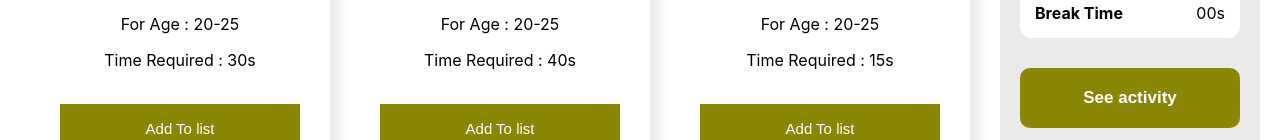
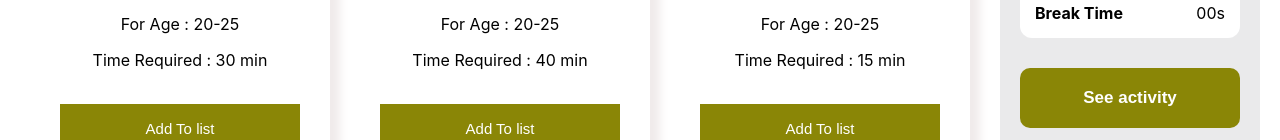
Before and after one commit to RakibulHasan2/handspring-heroes, a React (Create React App) app: page / in a window 1280 px wide. Shown: the part 574-714 px from the top of the page. Built offline with nearby package versions, Linux system fonts and the light colour scheme.

Commit message:
final push

```diff
--- a/src/components/Exercise/Exercise.js
+++ b/src/components/Exercise/Exercise.js
@@ -12,7 +12,7 @@ const Exercise = (props) => {
                 <p className='exercise-name'>{exercise.name}</p>
                 <p>{exercise.details}</p>
                 <p>For Age : {exercise.age}</p>
-                <p>Time Required : {exercise.time}s</p>
+                <p>Time Required : {exercise.time} min</p>
             </div>
             <button onClick={() => handleAddToProfile(exercise)} className='btn-cart'>
                 <p>Add To list</p>
--- a/src/components/Profile/Profile.js
+++ b/src/components/Profile/Profile.js
@@ -13,19 +13,33 @@ const Profile = (props) => {
     const addBreak15 = () => {
     const time = document.getElementById('15s').innerText
      document.getElementById('updateTime').innerText = time;
+
+     localStorage.setItem('time', time);
+     const setTime = localStorage.getItem('time')
+     document.getElementById('updateTime').innerText = setTime
     }
     const addBreak30 = () => {
         const time = document.getElementById('30s').innerText
          document.getElementById('updateTime').innerText = time;
-        }
+
+         localStorage.setItem('time', time);
+         const setTime = localStorage.getItem('time')
+         document.getElementById('updateTime').innerText = setTime
+    }
     const addBreak45 = () => {
             const time = document.getElementById('45s').innerText
             document.getElementById('updateTime').innerText = time;
-            }
+            localStorage.setItem('time', time)
+            const setTime = localStorage.getItem('time')
+           document.getElementById('updateTime').innerText = setTime
+    }
     const addBreak60 = () => {
             const time = document.getElementById('60s').innerText
             document.getElementById('updateTime').innerText = time;
-            }
+            localStorage.setItem('time', time)
+            const setTime = localStorage.getItem('time')
+            document.getElementById('updateTime').innerText = setTime
+    }
             //toast
             const completed = () => toast("WOAH.. You Have Finished", {
                 position: "top-center",
```
